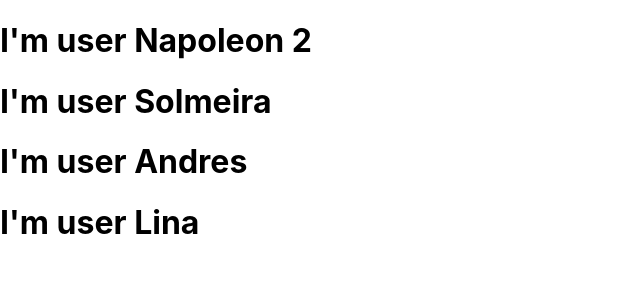
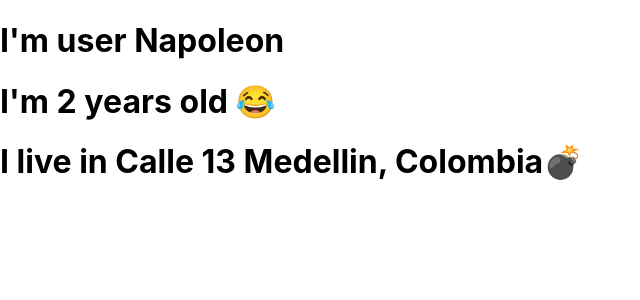
Before and after one commit to alucart2005/little_react, a React (Create React App) app: page / in a window 1280 px wide. Shown: the top 300 px of the page, without its empty margins (0-640 px from the left). Built offline with nearby package versions, Linux system fonts and the light colour scheme.

Commit message:
feat: props, objects

```diff
--- a/src/components/Users.jsx
+++ b/src/components/Users.jsx
@@ -1,7 +1,9 @@
-function Users(props) {
+export function Users({name, age, adress}) {
   return (
-      <h1>I'm user {props.name} {props.age}</h1>
+    <div>
+      <h1>I'm user {name}</h1>
+      <h1>I'm {age} years old 😂</h1>
+      <h1>I live in {adress.street} {adress.city}, {adress.country}💣</h1>
+    </div>
   );
 }
-
-export default Users;
--- a/src/index.jsx
+++ b/src/index.jsx
@@ -1,17 +1,14 @@
-import React from 'react';
-import ReactDOM from 'react-dom/client';
-import './index.css';
-import Users from './components/Users';
+import React from "react";
+import ReactDOM from "react-dom/client";
+import "./index.css";
+import {Users} from "./components/Users";
 //import App from './App';
 
-
-const root = ReactDOM.createRoot(document.getElementById('root'));
+const root = ReactDOM.createRoot(document.getElementById("root"));
 root.render(
   <React.StrictMode>
-    <Users name="Napoleon" age={2}/>
-    <Users name="Solmeira"/>
-    <Users name="Andres"/>
-    <Users name="Lina"/>
+    <Users name="Napoleon"
+    age={2} adress={{street:"Calle 13", city:"Medellin", country:"Colombia"}}/>
   </React.StrictMode>
 );
 
```
